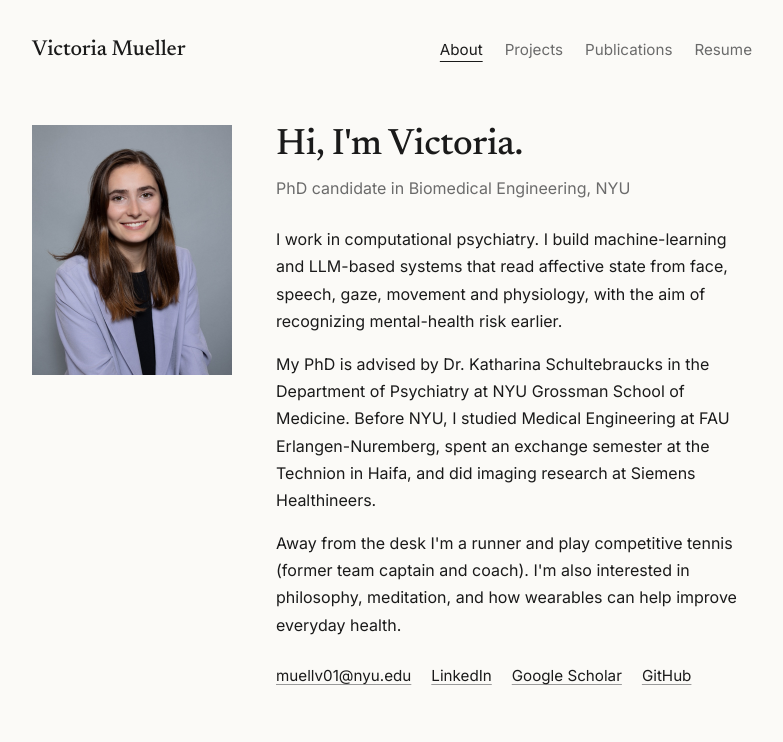
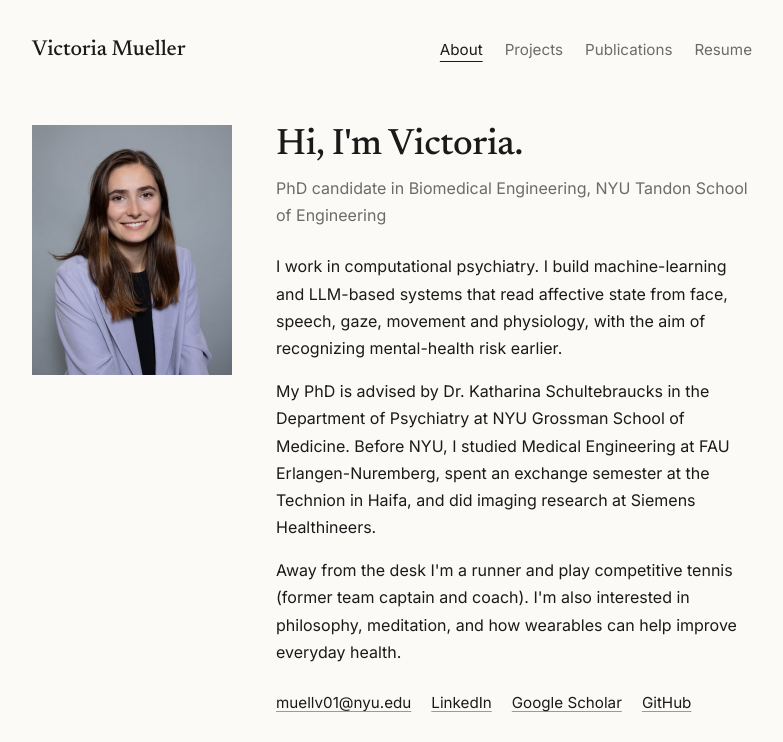
Before and after one commit to VictoriaMuellerNYU/VictoriaMuellerNYU.github.io, a plain HTML site: page index.html in a window 1280 px wide. Shown: the top 742 px of the page, without its empty margins (248-1031 px from the left). Drawn offline with Linux system fonts and the light colour scheme.

Commit message:
Mention NYU Tandon School of Engineering
Co-Authored-By: Claude Opus 5.5 <noreply@anthropic.com>

```diff
--- a/index.html
+++ b/index.html
@@ -4,7 +4,7 @@
 <meta charset="utf-8">
 <meta name="viewport" content="width=device-width, initial-scale=1">
 <title>Victoria Mueller</title>
-<meta name="description" content="Victoria Mueller — PhD candidate in Biomedical Engineering at NYU, working on computational psychiatry and machine learning.">
+<meta name="description" content="Victoria Mueller — PhD candidate in Biomedical Engineering at NYU Tandon School of Engineering, working on computational psychiatry and machine learning.">
 <link rel="preconnect" href="https://fonts.googleapis.com">
 <link rel="preconnect" href="https://fonts.gstatic.com" crossorigin>
 <link href="https://fonts.googleapis.com/css2?family=Inter:wght@400;500;600&family=Newsreader:opsz,wght@6..72,400;6..72,500&display=swap" rel="stylesheet">
@@ -32,7 +32,7 @@
       </div>
       <div>
         <h1>Hi, I'm Victoria.</h1>
-        <p class="role">PhD candidate in Biomedical Engineering, NYU</p>
+        <p class="role">PhD candidate in Biomedical Engineering, NYU Tandon School of Engineering</p>
         <p>I work in computational psychiatry. I build machine-learning and LLM-based systems that read affective state from face, speech, gaze, movement and physiology, with the aim of recognizing mental-health risk earlier.</p>
         <p>My PhD is advised by Dr. Katharina Schultebraucks in the Department of Psychiatry at NYU Grossman School of Medicine. Before NYU, I studied Medical Engineering at FAU Erlangen-Nuremberg, spent an exchange semester at the Technion in Haifa, and did imaging research at Siemens Healthineers.</p>
         <p>Away from the desk I'm a runner and play competitive tennis (former team captain and coach). I'm also interested in philosophy, meditation, and how wearables can help improve everyday health.</p>
```
Also changed, not shown: projects.html (+1 -1 lines).
